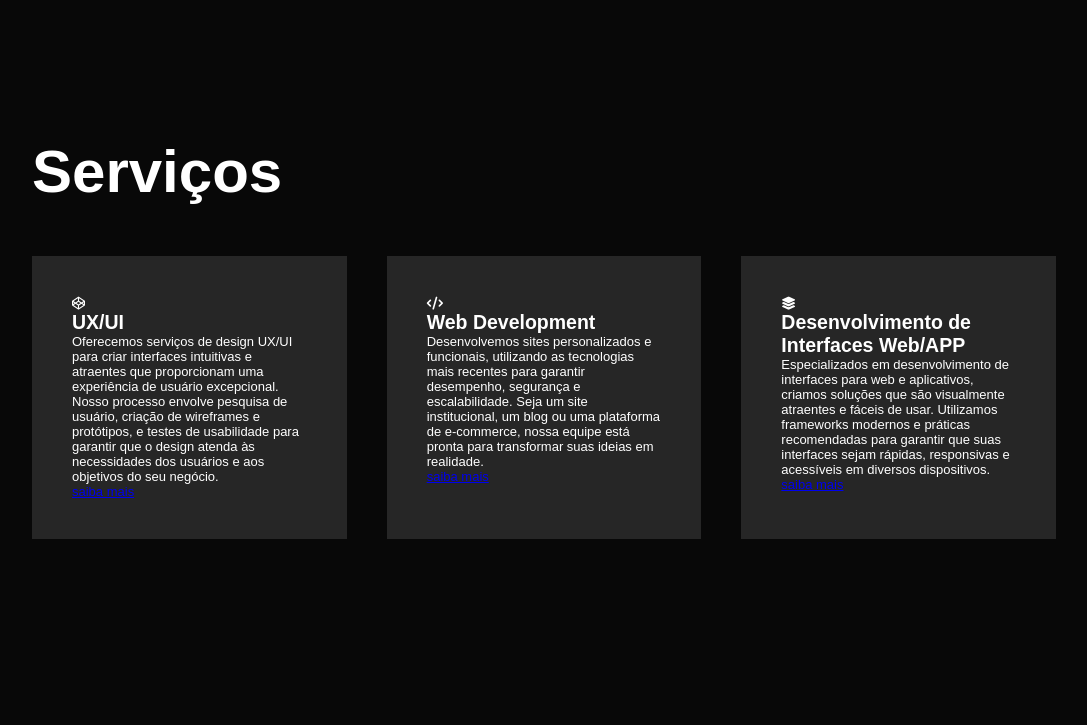
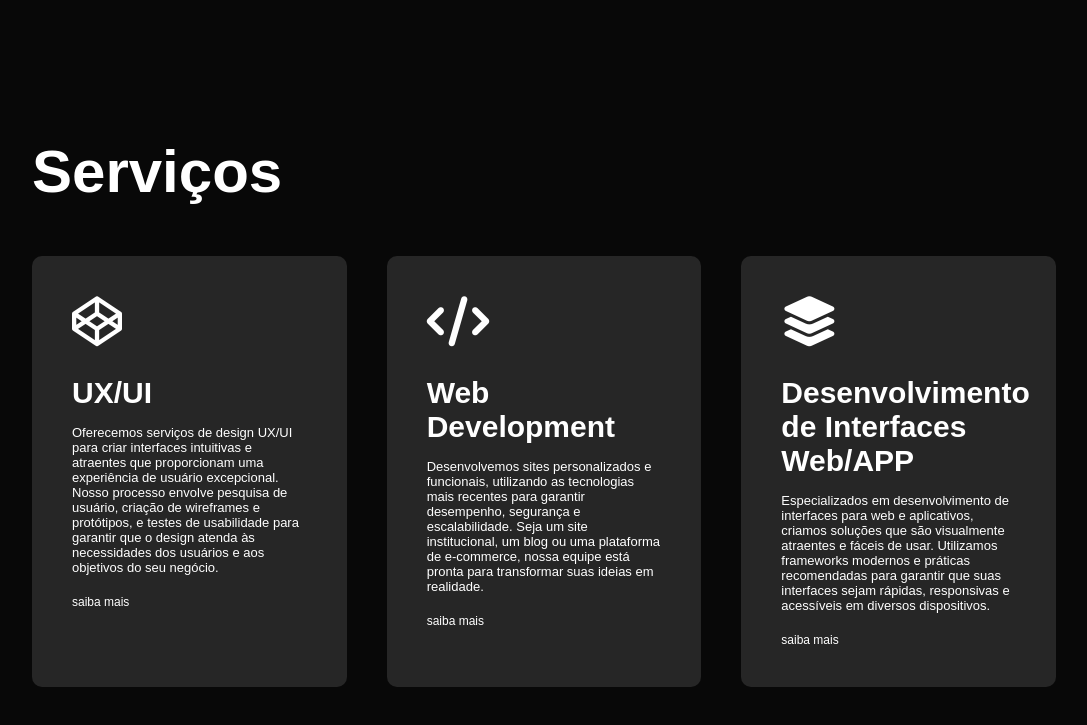
Before and after one commit to RodrigoCheli/DesenvolveWEB, a plain HTML site: page portfolio/index.html in a window 1280 px wide. Shown: the part 1361-2086 px from the top of the page, without its empty margins (96-1183 px from the left). Before the commit the page ends 1940 px from the top, so only its background shows below. Drawn offline with Linux system fonts and the light colour scheme.

Commit message:
commit 12/05

```diff
--- a/portfolio/css/style.css
+++ b/portfolio/css/style.css
@@ -146,5 +146,30 @@ nav ul li a:hover::after {
     background-color: var(--bg-cinza);
     padding: 40px;
     font-size: 13px;
-    font
+    font-weight: 300;
+    border-right: 10px;
+    border-radius: 10px;
+    transition: background-color 0.5s, transform 0.5s;
 }
+.lista-servicos div i {
+    font-size: 50px;
+    margin-bottom: 30px;
+
+}
+.lista-servicos div h2 {
+    font-size: 30px;
+    font-weight: bold;
+    margin-bottom: 15px;
+}
+.lista-servicos div a {
+    text-decoration: none;
+    color: var(--branco);
+    font-size: 12px;
+    margin-top: 20px;
+    display: inline-block;
+}
+.lista-servicos div:hover {
+    background-color: var(--magenta);
+    transform: translateY(-10px);
+
+}
```
Also changed, not shown: portfolio/servicos.txt (added).
